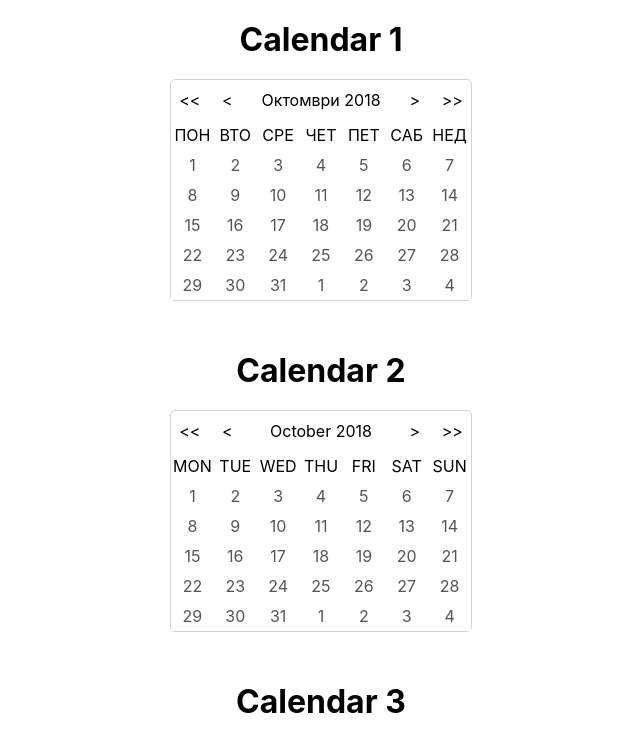
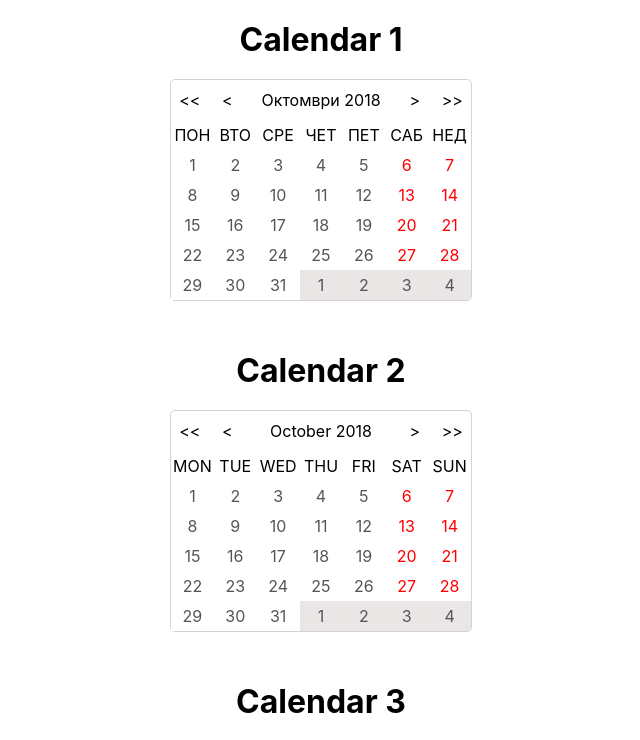
Before and after one commit to KristijanJovanovski/react-custom-calendar, a React (Create React App) app: page / in a window 1280 px wide. Shown: the top 740 px of the page, without its empty margins (319-959 px from the left). Built offline with nearby package versions, Linux system fonts and the light colour scheme.

Commit message:
UI styles

```diff
--- a/src/App.js
+++ b/src/App.js
@@ -5,8 +5,8 @@ import React, { Component } from 'react'
 import Calendar from './Calendar/Calendar'
 
 class App extends Component {
-  handleDateSelected = date => {
-    console.log(date)
+  handleDateSelected = (date, selected) => {
+    console.log('selected:', selected, date)
   }
 
   render() {
@@ -14,13 +14,18 @@ class App extends Component {
       <div className="App">
         <div className="calendar-container">
           <h1>Calendar 1</h1>
-          <Calendar locale={'mk'} onDateSelected={this.handleDateSelected} />
+          <Calendar
+            locale={'mk'}
+            onDateSelected={this.handleDateSelected}
+            weekends
+          />
         </div>
         <div className="calendar-container">
           <h1>Calendar 2</h1>
           <Calendar
             locale={'en'}
             calendarType={'ISO 8601'}
+            weekends
             onDateSelected={this.handleDateSelected}
           />
         </div>
--- a/src/Calendar/Calendar.js
+++ b/src/Calendar/Calendar.js
@@ -1,17 +1,24 @@
-import './Calendar.css';
+import './Calendar.css'
 
-import PropTypes from 'prop-types';
-import React, { Component } from 'react';
+import PropTypes from 'prop-types'
+import React, { Component } from 'react'
 
-import Grid from './ui/Grid';
-import Header from './ui/Header';
-import Navigation from './ui/Navigation';
-import { getDoubleNextDate, getDoublePrevDate, getNewDate, getNextDate, getPrevDate } from './utils/helpers';
+import Grid from './ui/Grid'
+import Header from './ui/Header'
+import Navigation from './ui/Navigation'
+import {
+  getDoubleNextDate,
+  getDoublePrevDate,
+  getNewDate,
+  getNextDate,
+  getPrevDate
+} from './utils/helpers'
 
 class Calendar extends Component {
   state = {
     currentView: 'Month',
-    currentStartDate: new Date()
+    currentStartDate: new Date(),
+    selectedDates: []
   }
 
   handleDrillUp = () => {
@@ -60,7 +67,7 @@ class Calendar extends Component {
 
   render() {
     const { currentStartDate, currentView } = this.state
-    const { classNames } = this.props
+    const { classNames, onDateSelected, weekends } = this.props
     const monthView = currentView === 'Month'
     const locale = this.props.locale || 'en'
     const calendarType = this.props.calendarType || 'ISO 8601'
@@ -83,7 +90,9 @@ class Calendar extends Component {
           calendarType={calendarType}
           currentStartDate={currentStartDate}
           locale={locale}
+          weekends={weekends}
           onDrillDown={this.handleDrillDown}
+          onDateSelected={onDateSelected}
         />
       </div>
     )
@@ -93,6 +102,7 @@ class Calendar extends Component {
 Calendar.propTypes = {
   classNames: PropTypes.string,
   locale: PropTypes.string,
+  weekends: PropTypes.bool,
   calendarType: PropTypes.string,
   onDateSelected: PropTypes.func
 }
--- a/src/Calendar/ui/Grid.js
+++ b/src/Calendar/ui/Grid.js
@@ -11,9 +11,37 @@ const Grid = ({
   calendarType = 'ISO 8601',
   currentView,
   currentStartDate,
-  onDrillDown
+  weekends,
+  onDrillDown,
+  onDateSelected
 }) => {
   const isYearView = currentView === 'Year'
+  const dates = getMonthViewDates(currentStartDate, calendarType).map(
+    (item, idx) => {
+      const weekend = idx % 7
+      const grayed =
+        currentStartDate.getFullYear() !== item.getFullYear() ||
+        currentStartDate.getMonth() !== item.getMonth()
+      let showWeekend
+      if (weekends && calendarType === 'ISO 8601') {
+        showWeekend = weekend === 5 || weekend === 6
+      }
+      if (weekends && calendarType === 'US') {
+        showWeekend = weekend === 0 || weekend === 6
+      }
+      return (
+        <Tile
+          key={idx}
+          idx={idx}
+          weekend={showWeekend}
+          grayed={grayed}
+          onDateSelected={onDateSelected}
+          value={item}
+        />
+      )
+    }
+  )
+
   return (
     <div className={`grid${!isYearView ? ' grid-dates' : ' grid-months'}`}>
       {isYearView
@@ -26,9 +54,7 @@ const Grid = ({
               idx={idx}
             />
           ))
-        : getMonthViewDates(currentStartDate, calendarType).map((n, idx) => (
-            <Tile key={idx} idx={idx} value={n} />
-          ))}
+        : dates}
     </div>
   )
 }
@@ -36,9 +62,11 @@ const Grid = ({
 Grid.propTypes = {
   onDrillDown: PropTypes.func.isRequired,
   currentView: PropTypes.string.isRequired,
+  onDateSelected: PropTypes.func,
   currentStartDate: PropTypes.instanceOf(Date).isRequired,
   locale: PropTypes.string,
-  calendarType: PropTypes.string
+  calendarType: PropTypes.string,
+  weekends: PropTypes.bool
 }
 
 export default Grid
--- a/src/Calendar/ui/Tile.css
+++ b/src/Calendar/ui/Tile.css
@@ -7,6 +7,10 @@
 }
 .tile-date {
   padding: 5px;
+}
+.weekend,
+.weekend:hover {
+  color: red;
 }
 .tile-month {
   padding: 15px 10px;
@@ -27,5 +31,6 @@
   color: #555;
 }
 .grayed {
-  background-color: lightgray;
+  background-color: #eae6e6;
+  color: #555;
 }
--- a/src/Calendar/ui/Tile.js
+++ b/src/Calendar/ui/Tile.js
@@ -8,6 +8,7 @@ const Tile = ({
   disabled,
   selected,
   grayed,
+  weekend,
   monthType,
   onDrillDown,
   idx,
@@ -15,7 +16,9 @@ const Tile = ({
 }) => {
   const classes = `tile${disabled ? ' disabled' : ''}${
     selected ? ' selected' : ''
-  }${grayed ? ' grayed' : ''}${monthType ? ' tile-month' : ' tile-date'}`
+  }${grayed ? ' grayed' : ''}${weekend ? ' weekend' : ' '}${
+    monthType ? ' tile-month' : ' tile-date'
+  }`
 
   return (
     <>
@@ -26,9 +29,9 @@ const Tile = ({
       ) : (
         <div
           className={classes}
-          // onClick={e => onDateSelected(idx)}
+          onClick={e => onDateSelected(value, !selected)}
         >
-          {value}
+          {value.getDate()}
         </div>
       )}
     </>
@@ -36,13 +39,15 @@ const Tile = ({
 }
 
 Tile.propTypes = {
-  value: PropTypes.oneOfType([PropTypes.string, PropTypes.number]).isRequired,
+  value: PropTypes.oneOfType([PropTypes.string, PropTypes.instanceOf(Date)])
+    .isRequired,
   idx: PropTypes.PropTypes.number.isRequired,
   onDrillDown: PropTypes.func,
   onDateSelected: PropTypes.func,
   monthType: PropTypes.bool,
   disabled: PropTypes.bool,
   selected: PropTypes.bool,
+  weekend: PropTypes.bool,
   grayed: PropTypes.bool
 }
 
--- a/src/Calendar/utils/helpers.js
+++ b/src/Calendar/utils/helpers.js
@@ -146,52 +146,61 @@ export const getMonthViewDates = (date, type = 'ISO 8601') => {
   const lastDay = currMonthEndDateObj.getDay()
   const lastDate = currMonthEndDateObj.getDate()
   const prevMonthEndDateObj = new Date(year, month, 0)
+  const prevMonthEndLastDate = prevMonthEndDateObj.getDate()
+  const nextMonthStartDateObj = new Date(year, month + 1, 1)
 
-  const prevMonthEndLastDate = prevMonthEndDateObj.getDate()
+  let trailingDays, prependDays
 
-  switch (type) {
-    case 'ISO 8601':
-      const isoFirstDay = (firstDay + 6) % 7
-      if (isoFirstDay !== 0) {
-        const prevMonthStartLastDates = prevMonthEndLastDate - isoFirstDay + 1
-        viewDates = Array(isoFirstDay)
+  if (type === 'ISO 8601') {
+    trailingDays = (6 - lastDay + 1) % 7
+    prependDays = (firstDay + 6) % 7
+  }
+
+  if (type === 'US') {
+    prependDays = firstDay
+    trailingDays = (6 - lastDay) % 7
+  }
+  if (prependDays !== 0) {
+    const prevMonthStartLastDates = prevMonthEndLastDate - prependDays + 1
+    viewDates = Array(prependDays)
       .fill()
       .map((item, idx) => idx + prevMonthStartLastDates)
+      .map(
+        date =>
+          new Date(
+            prevMonthEndDateObj.getFullYear(),
+            prevMonthEndDateObj.getMonth(),
+            date
+          )
+      )
       .reduce((prev, curr) => [...prev, curr], viewDates)
   }
   viewDates = Array(lastDate)
     .fill()
     .map((item, idx) => idx + 1)
+    .map(
+      date =>
+        new Date(
+          currMonthStartDateObj.getFullYear(),
+          currMonthStartDateObj.getMonth(),
+          date
+        )
+    )
+
     .reduce((prev, curr) => [...prev, curr], viewDates)
 
-      viewDates = Array((6 - lastDay + 1) % 7)
+  viewDates = Array(trailingDays)
     .fill()
     .map((item, idx) => idx + 1)
+    .map(
+      date =>
+        new Date(
+          nextMonthStartDateObj.getFullYear(),
+          nextMonthStartDateObj.getMonth(),
+          date
+        )
+    )
+
     .reduce((prev, curr) => [...prev, curr], viewDates)
-      break
-
-    case 'US':
-      if (firstDay !== 0) {
-        const prevMonthStartLastDates = prevMonthEndLastDate - firstDay + 1
-        viewDates = Array(firstDay)
-          .fill()
-          .map((item, idx) => idx + prevMonthStartLastDates)
-          .reduce((prev, curr) => [...prev, curr], viewDates)
-      }
-      viewDates = Array(lastDate)
-        .fill()
-        .map((item, idx) => idx + 1)
-        .reduce((prev, curr) => [...prev, curr], viewDates)
-
-      viewDates = Array((6 - lastDay) % 7)
-        .fill()
-        .map((item, idx) => idx + 1)
-        .reduce((prev, curr) => [...prev, curr], viewDates)
-
-      break
-
-    default:
-      break
-  }
   return viewDates
 }
```
Lines whose indentation alone changed are shown as unchanged.
